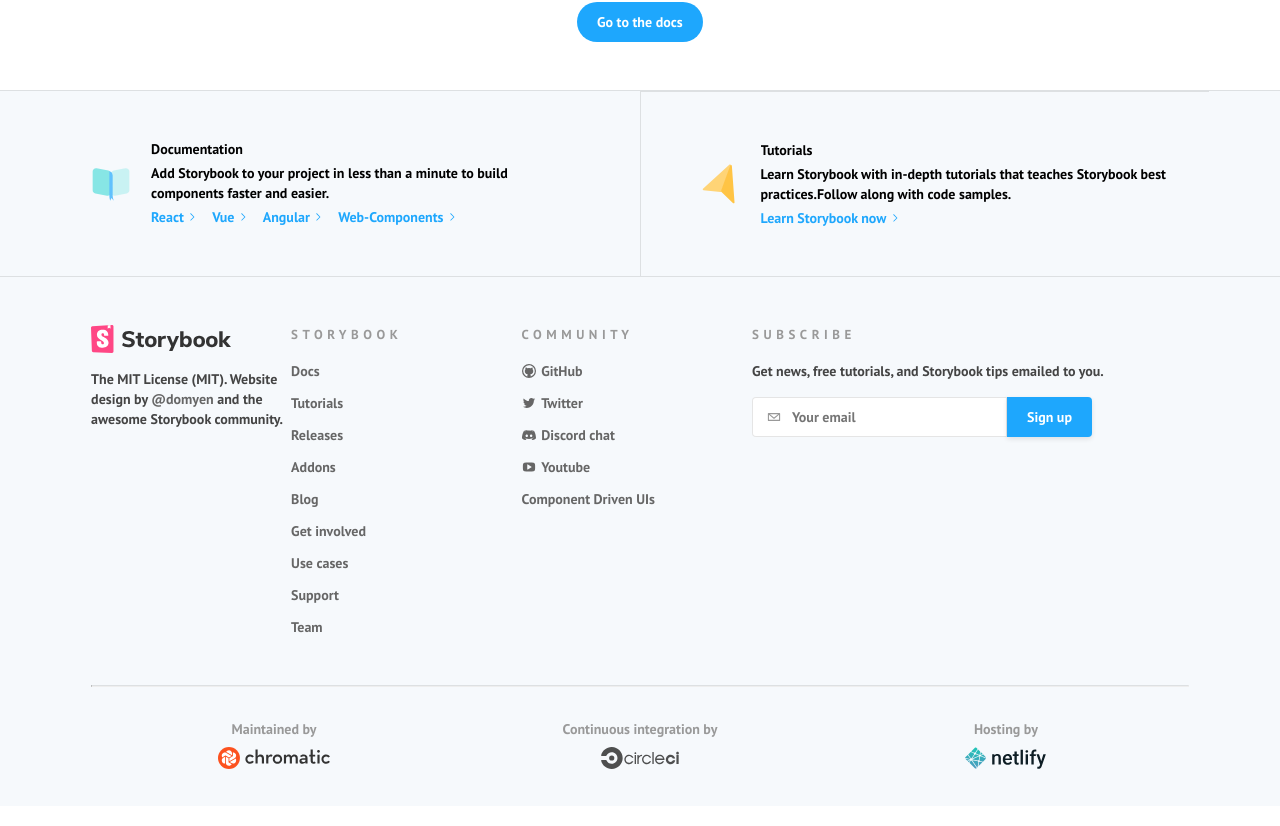
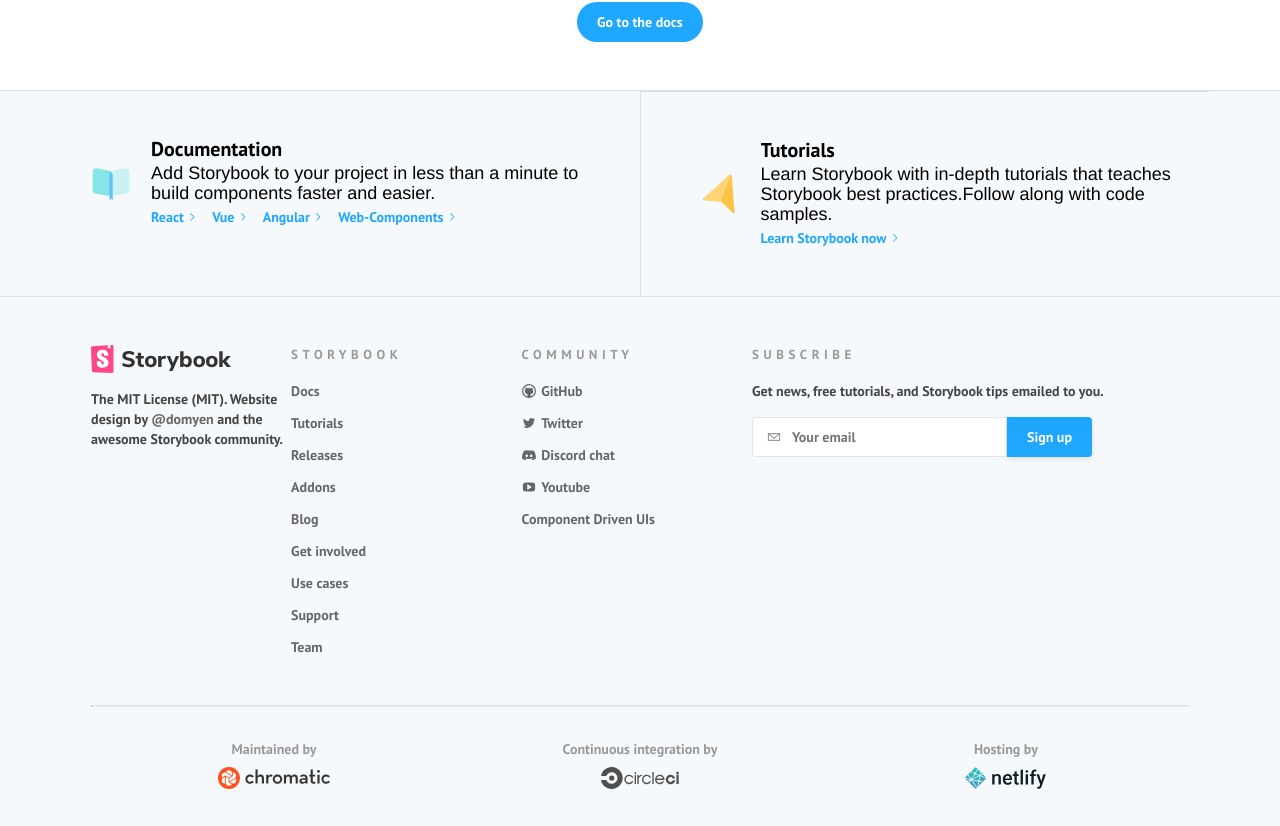
Before and after one commit to satsatyam/diya_system_assignment, a React (Create React App) app: page / in a window 1280 px wide. Shown: the part 6400-7226 px from the top of the page. Built offline with nearby package versions, Linux system fonts and the light colour scheme; the HTML template or start-up script is replaced by a standard one.

Commit message:
aliggment are done.

```diff
--- a/src/components/Footer.css
+++ b/src/components/Footer.css
@@ -56,9 +56,12 @@
 .drXeha {
     font-weight: 800;
     margin-bottom: 0.25rem;
+    font-size: 20px;
 }
 .dxApek {
     margin-bottom: 0.25rem;
+    font-size: 18px;
+    font-family: "Nunito Sans", "Helvetica Neue", Helvetica, Arial, sans-serif;
 }
 .iovVVP {
     margin-right: 15px;
@@ -432,3 +435,14 @@
 .hPRaun .Footer__CircleCI-sc-1t257ty-19 {
     opacity: 0.75;
 }
+.gxEWxo:hover{
+    transform: scale(1.1);
+}
+
+.brpTeg:hover{
+    transform: scale(1.1);
+}
+
+.dFsves:hover{
+    transform: scale(1.1);
+}
```
